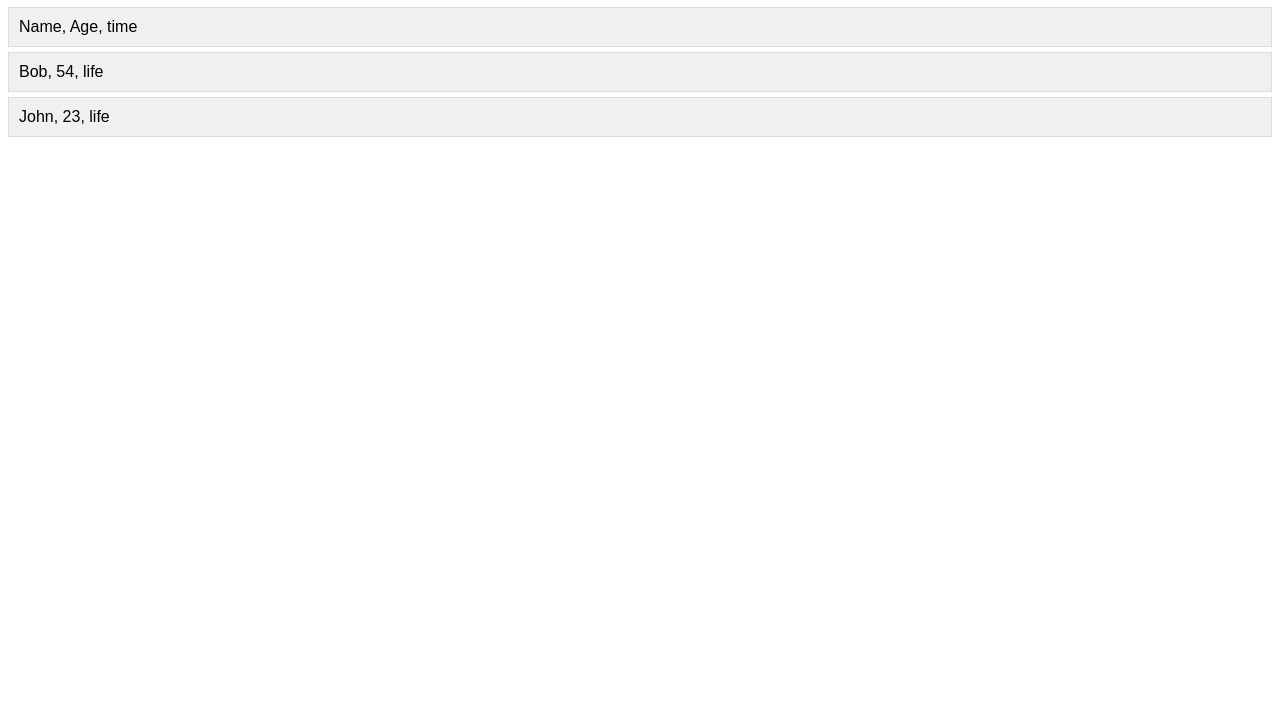
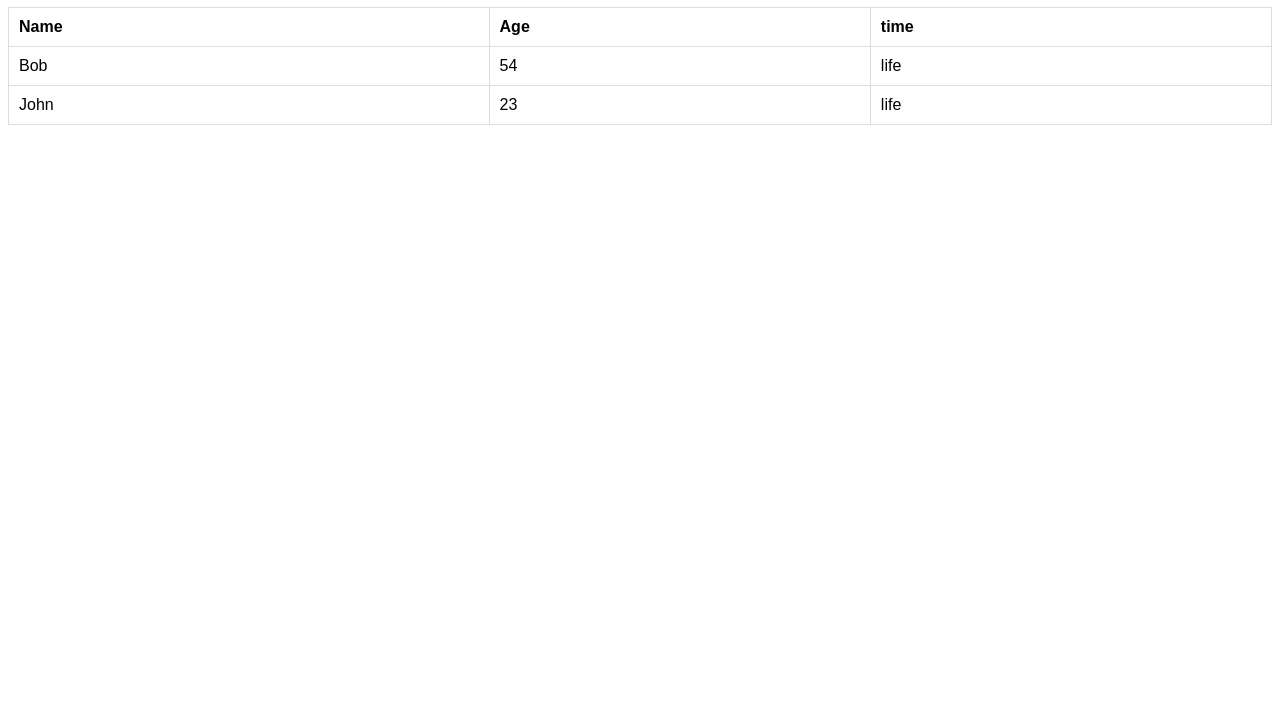
Before and after one commit to dorsim/show, a plain HTML site: page index.html in a window 1280 px wide. Shown: the part 73-800 px from the top of the page. Drawn offline with Linux system fonts and the light colour scheme.

Commit message:
sortable

```diff
--- a/index.html
+++ b/index.html
@@ -8,23 +8,35 @@
         body {
             font-family: Arial, sans-serif;
         }
-        ul {
-            list-style-type: none;
-            padding: 0;
+        table {
+            width: 100%;
+            border-collapse: collapse;
         }
-        li {
-            background: #f0f0f0;
-            margin: 5px 0;
+        th, td {
             padding: 10px;
             border: 1px solid #ddd;
+            text-align: left;
+        }
+        th {
+            cursor: pointer;
+        }
+        th:hover {
+            background-color: #f1f1f1;
         }
     </style>
 </head>
 <body>
     <h1>CSV Data Display</h1>
-    <ul id="csv-data-list">
-        <!-- CSV data will be injected here -->
-    </ul>
+    <table id="csv-data-table">
+        <thead>
+            <tr id="csv-header-row">
+                <!-- Header will be injected here -->
+            </tr>
+        </thead>
+        <tbody id="csv-data-body">
+            <!-- CSV data will be injected here -->
+        </tbody>
+    </table>
 
     <script src="script.js"></script>
 </body>
--- a/script.js
+++ b/script.js
@@ -9,18 +9,55 @@ function csvToArray(csv, delimiter = ',') {
     return rows.map(row => row.split(delimiter));
 }
 
+function createTableHeader(headers) {
+    const headerRow = document.getElementById('csv-header-row');
+    headers.forEach((header, index) => {
+        const th = document.createElement('th');
+        th.textContent = header;
+        th.addEventListener('click', () => sortTableByColumn(index));
+        headerRow.appendChild(th);
+    });
+}
+
 function displayCSVData(csvArray) {
-    const listElement = document.getElementById('csv-data-list');
-    csvArray.forEach(row => {
-        const listItem = document.createElement('li');
-        listItem.textContent = row.join(', ');
-        listElement.appendChild(listItem);
+    const tableBody = document.getElementById('csv-data-body');
+    csvArray.forEach((row, rowIndex) => {
+        const tr = document.createElement('tr');
+        row.forEach(cell => {
+            const td = document.createElement('td');
+            td.textContent = cell;
+            tr.appendChild(td);
+        });
+        tableBody.appendChild(tr);
     });
+}
+
+function sortTableByColumn(columnIndex) {
+    const table = document.getElementById('csv-data-table');
+    const rows = Array.from(table.rows).slice(1); // Exclude the header row
+    const isAscending = table.rows[0].cells[columnIndex].classList.toggle('asc', !table.rows[0].cells[columnIndex].classList.contains('asc'));
+
+    rows.sort((rowA, rowB) => {
+        const cellA = rowA.cells[columnIndex].textContent.trim();
+        const cellB = rowB.cells[columnIndex].textContent.trim();
+
+        if (!isNaN(cellA) && !isNaN(cellB)) {
+            return isAscending ? cellA - cellB : cellB - cellA;
+        }
+
+        return isAscending ? cellA.localeCompare(cellB) : cellB.localeCompare(cellA);
+    });
+
+    rows.forEach(row => table.appendChild(row));
 }
 
 document.addEventListener('DOMContentLoaded', async () => {
     const csvFilePath = 'data.csv'; // Adjust the path to your CSV file
     const csvData = await fetchCSV(csvFilePath);
     const csvArray = csvToArray(csvData);
-    displayCSVData(csvArray);
+
+    if (csvArray.length > 0) {
+        createTableHeader(csvArray[0]);
+        displayCSVData(csvArray.slice(1));
+    }
 });
```
